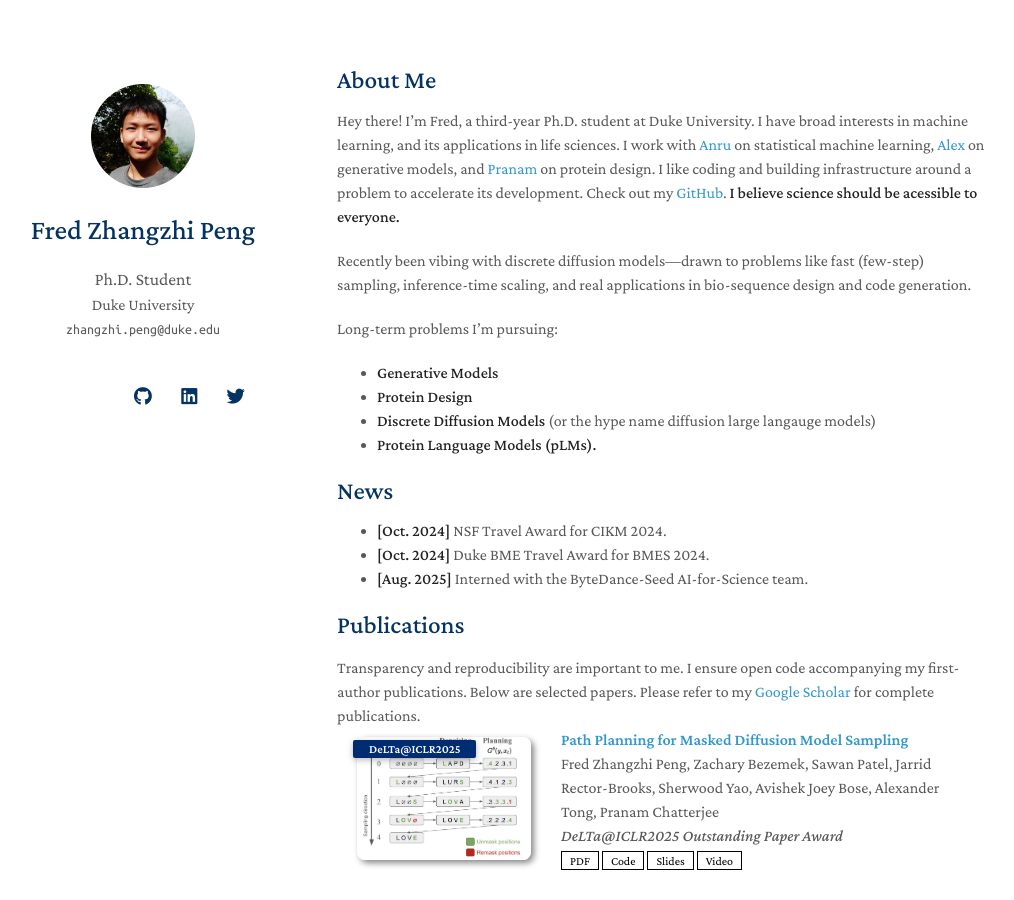
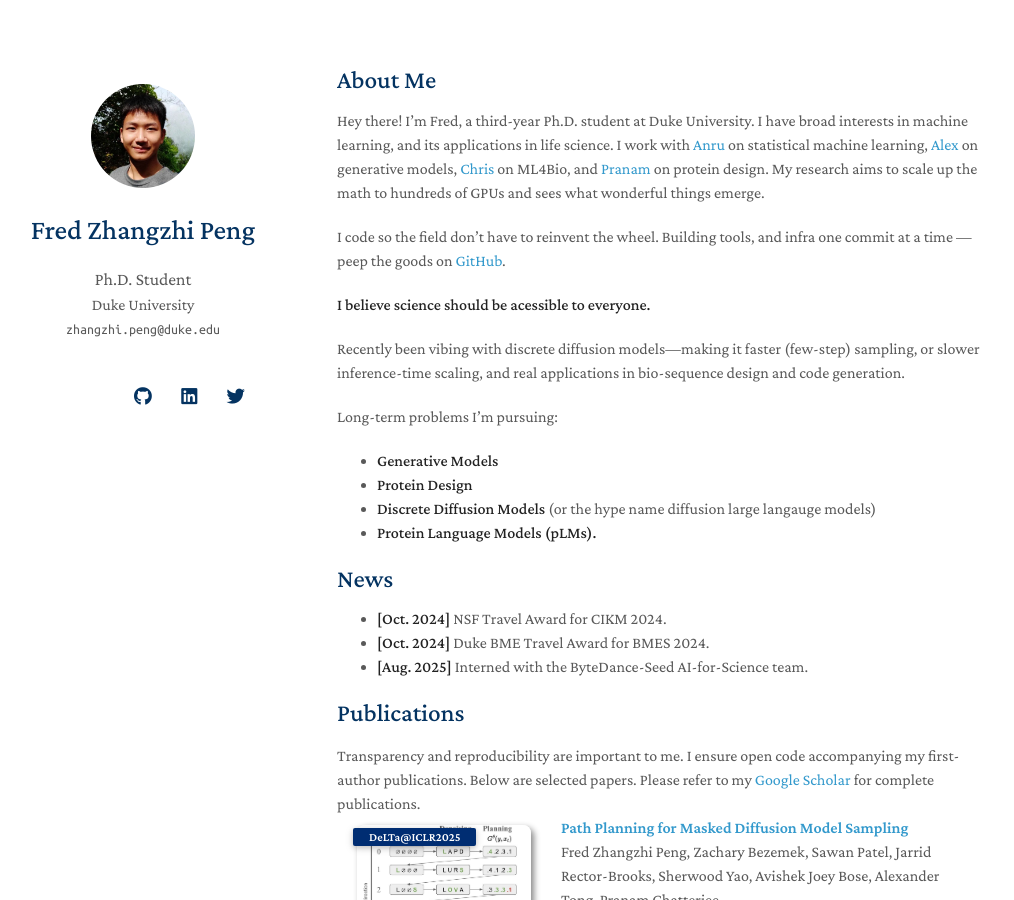
Before and after one commit to pengzhangzhi/home, a Jekyll site: the page built from index.md, in a window 1280 px wide and 900 px high. Shown: the whole window, without its empty margins (133-1147 px from the left). Built offline with Jekyll 4.4.1, drawn with Linux system fonts in a browser that asks for light colours; nearby versions of some CDN libraries; a style sheet for code colours, icons or effects is not loaded; our own code applies the rules of GitHub Pages for plain Markdown files.

Commit message:
Update index.md

```diff
--- a/index.md
+++ b/index.md
@@ -4,11 +4,13 @@ layout: homepage
 
 ## About Me
 
-Hey there! I’m Fred, a third-year Ph.D. student at Duke University. I have broad interests in machine learning, and its applications in life sciences. I work with [Anru](https://anruzhang.github.io/) on statistical machine learning, [Alex](https://www.alextong.net/) on generative models, and [Pranam](https://www.chatterjeelab.com/) on protein design.
-I like coding and building infrastructure around a problem to accelerate its development. Check out my [GitHub](https://github.com/pengzhangzhi).
+Hey there! I’m Fred, a third-year Ph.D. student at Duke University. I have broad interests in machine learning, and its applications in life science. I work with [Anru](https://anruzhang.github.io/) on statistical machine learning, [Alex](https://www.alextong.net/) on generative models, [Chris](https://christian.dallago.us/) on ML4Bio, and [Pranam](https://www.chatterjeelab.com/) on protein design. My research aims to scale up the math to hundreds of GPUs and sees what wonderful things emerge.
+
+I code so the field don’t have to reinvent the wheel. Building tools, and infra one commit at a time — peep the goods on [GitHub](https://github.com/pengzhangzhi).
+
  **I believe science should be acessible to everyone.**
 
-Recently been vibing with discrete diffusion models—drawn to problems like fast (few-step) sampling, inference-time scaling, and real applications in bio-sequence design and code generation.
+Recently been vibing with discrete diffusion models—making it faster (few-step) sampling, or slower inference-time scaling, and real applications in bio-sequence design and code generation.
 
 Long-term problems I'm pursuing:
 <!-- ## Research Interests -->
```
